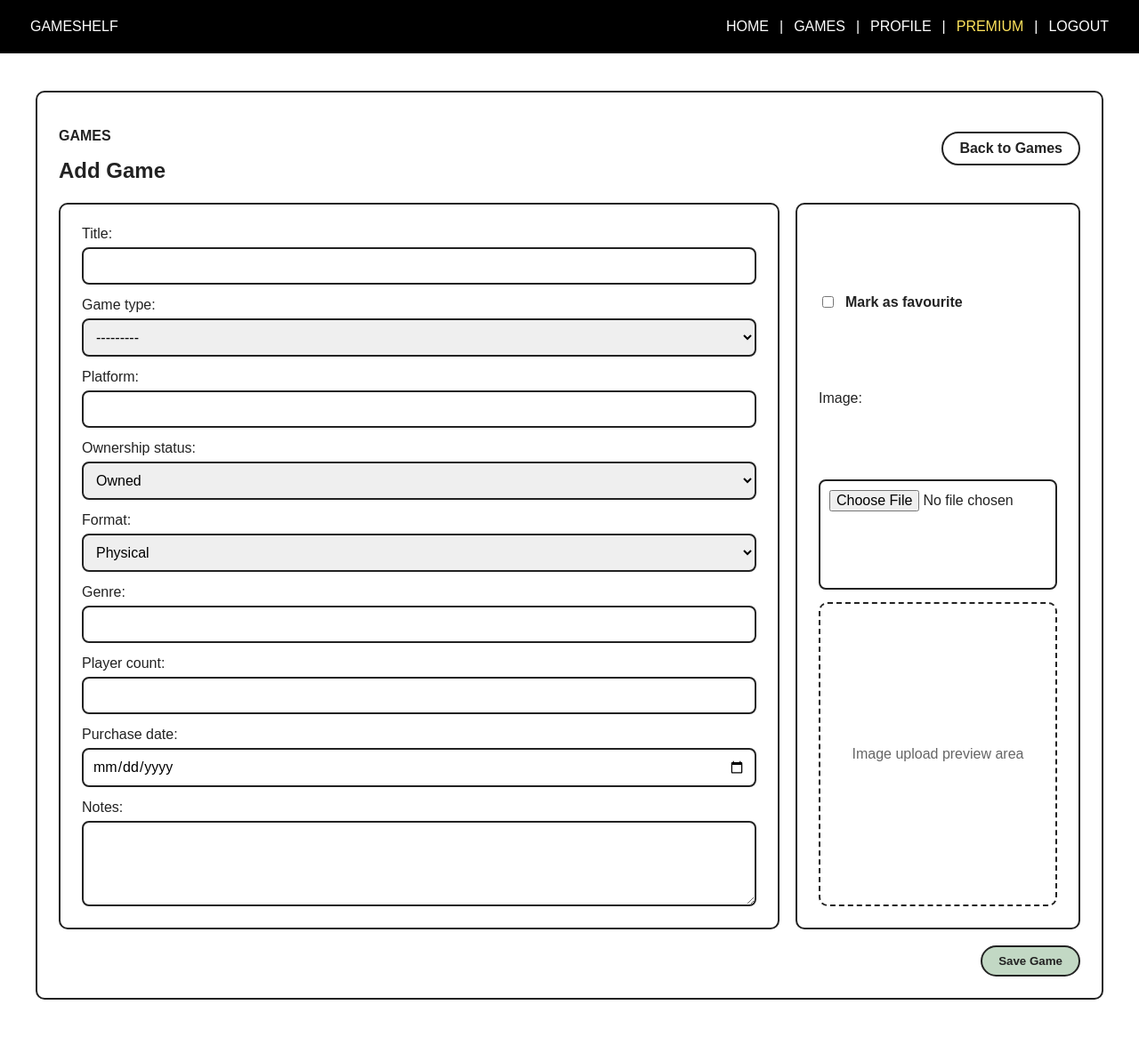
After one commit to DarthCookie45/GameShelf, a Django app: page /games/add/ in a window 1280 px wide. The commit adds this page. Shown: the whole page at 89% size. Run offline with Django 5.2, Linux system fonts and the light colour scheme; the visitor is signed in with stand-in values (Sample User, id 1).

Commit message:
Add game creation form

```diff
--- /dev/null
+++ b/games/forms.py
@@ -0,0 +1,41 @@
+from django import forms
+
+from .models import Game
+
+
+class GameForm(forms.ModelForm):
+    class Meta:
+        model = Game
+        fields = [
+            'title',
+            'game_type',
+            'platform',
+            'ownership_status',
+            'format',
+            'genre',
+            'player_count',
+            'purchase_date',
+            'favourite',
+            'image',
+            'notes',
+        ]
+        widgets = {
+            'purchase_date': forms.DateInput(attrs={'type': 'date'}),
+            'notes': forms.Textarea(attrs={'rows': 4}),
+        }
+
+    def clean_title(self):
+        title = self.cleaned_data['title'].strip()
+
+        if len(title) < 2:
+            raise forms.ValidationError('Please enter a game title.')
+
+        return title
+
+    def clean_platform(self):
+        platform = self.cleaned_data['platform'].strip()
+
+        if len(platform) < 2:
+            raise forms.ValidationError('Please enter a platform or game format.')
+
+        return platform
--- /dev/null
+++ b/games/templates/games/game_form.html
@@ -0,0 +1,105 @@
+{% extends 'base.html' %}
+
+{% block title %}{{ page_title }} | GameShelf{% endblock %}
+
+{% block content %}
+<section class="game-form-shell panel">
+    <div class="form-heading">
+        <div>
+            <p class="eyebrow">Games</p>
+            <h1>{{ page_title }}</h1>
+        </div>
+
+        <a class="button button-secondary" href="{% url 'games_list' %}">
+            Back to Games
+        </a>
+    </div>
+
+    <form method="post" enctype="multipart/form-data" class="game-form">
+        {% csrf_token %}
+
+        {% if form.errors %}
+            <div class="message message-error">
+                Please fix the errors below.
+            </div>
+        {% endif %}
+
+        <div class="form-grid">
+            <div class="form-main panel">
+                <div>
+                    {{ form.title.label_tag }}
+                    {{ form.title }}
+                    {{ form.title.errors }}
+                </div>
+
+                <div>
+                    {{ form.game_type.label_tag }}
+                    {{ form.game_type }}
+                    {{ form.game_type.errors }}
+                </div>
+
+                <div>
+                    {{ form.platform.label_tag }}
+                    {{ form.platform }}
+                    {{ form.platform.errors }}
+                </div>
+
+                <div>
+                    {{ form.ownership_status.label_tag }}
+                    {{ form.ownership_status }}
+                    {{ form.ownership_status.errors }}
+                </div>
+
+                <div>
+                    {{ form.format.label_tag }}
+                    {{ form.format }}
+                    {{ form.format.errors }}
+                </div>
+
+                <div>
+                    {{ form.genre.label_tag }}
+                    {{ form.genre }}
+                    {{ form.genre.errors }}
+                </div>
+
+                <div>
+                    {{ form.player_count.label_tag }}
+                    {{ form.player_count }}
+                    {{ form.player_count.errors }}
+                </div>
+
+                <div>
+                    {{ form.purchase_date.label_tag }}
+                    {{ form.purchase_date }}
+                    {{ form.purchase_date.errors }}
+                </div>
+
+                <div>
+                    {{ form.notes.label_tag }}
+                    {{ form.notes }}
+                    {{ form.notes.errors }}
+                </div>
+            </div>
+
+            <aside class="form-side panel">
+                <label class="favourite-toggle">
+                    {{ form.favourite }}
+                    <span>Mark as favourite</span>
+                </label>
+
+                <div>
+                    {{ form.image.label_tag }}
+                    {{ form.image }}
+                    {{ form.image.errors }}
+                </div>
+
+                <div class="image-placeholder">
+                    Image upload preview area
+                </div>
+            </aside>
+        </div>
+
+        <button class="button save-button" type="submit">Save Game</button>
+    </form>
+</section>
+{% endblock %}
--- a/games/templates/games/games_list.html
+++ b/games/templates/games/games_list.html
@@ -5,7 +5,7 @@
 {% block content %}
 <section class="games-layout">
     <aside class="games-sidebar panel">
-        <a class="button add-game-button" href="#">ADD GAME</a>
+        <a class="button add-game-button" href="{% url 'game_create' %}">ADD GAME</a>
 
         <form method="get" class="filter-form">
             <label for="q">Search game</label>
--- a/games/urls.py
+++ b/games/urls.py
@@ -4,4 +4,5 @@ from . import views
 
 urlpatterns = [
     path('', views.games_list, name='games_list'),
+    path('add/', views.game_create, name='game_create'),
 ]
--- a/games/views.py
+++ b/games/views.py
@@ -1,7 +1,9 @@
+from django.contrib import messages
 from django.contrib.auth.decorators import login_required
 from django.db.models import Q
-from django.shortcuts import render
+from django.shortcuts import redirect, render
 
+from .forms import GameForm
 from .models import Game
 
 # Create your views here.
@@ -82,3 +84,21 @@ def games_list(request):
     }
 
     return render(request, 'games/games_list.html', context)
+
+
+@login_required
+def game_create(request):
+    if request.method == 'POST':
+        form = GameForm(request.POST, request.FILES)
+
+        if form.is_valid():
+            game = form.save(commit=False)
+            game.owner = request.user
+            game.save()
+
+            messages.success(request, 'Game added to your shelf.')
+            return redirect('games_list')
+    else:
+        form = GameForm()
+
+    return render(request, 'games/game_form.html', {'form': form, 'page_title': 'Add Game'})
--- a/static/css/style.css
+++ b/static/css/style.css
@@ -1,4 +1,4 @@
-/* -- Global Theme -- */
+/*-- Global Theme --*/
 
 :root {
     --accent: #C2D8C4;
@@ -23,7 +23,7 @@ body {
 }
 
 
-/* -- Shared Layout -- */
+/*-- Shared Layout --*/
 
 .site-header {
     background: #000000;
@@ -112,7 +112,7 @@ body {
 }
 
 
-/*  -- Messages -- */
+/*-- Messages -*/
 
 .message {
     border: 2px solid var(--coal);
@@ -130,7 +130,7 @@ body {
 }
 
 
-/* -- Homepage -- */
+/*-- Homepage --*/
 
 .home-hero {
     align-items: center;
@@ -181,7 +181,7 @@ body {
 }
 
 
-/* -- Authentication Pages -- */
+/*-- Authentication Pages --*/
 
 .auth-layout {
     display: grid;
@@ -234,7 +234,7 @@ body {
 }
 
 
-/* -- Games List Page -- */
+/*-- Games List Page --*/
 
 .games-layout {
     display: grid;
@@ -336,11 +336,94 @@ body {
     text-align: center;
 }
 
+/*-- Game Form Page --*/
 
-/* -- Responsive Styles -- */
+.game-form-shell {
+    margin: 18px auto;
+    max-width: 1200px;
+}
+
+.form-heading {
+    align-items: center;
+    display: flex;
+    justify-content: space-between;
+    gap: 18px;
+    margin-bottom: 22px;
+}
+
+.form-heading h1 {
+    margin: 0;
+}
+
+.game-form {
+    display: grid;
+    gap: 18px;
+}
+
+.form-grid {
+    display: grid;
+    gap: 18px;
+    grid-template-columns: 1fr 320px;
+}
+
+.form-main,
+.form-side {
+    display: grid;
+    gap: 14px;
+}
+
+.form-main div,
+.form-side div {
+    display: grid;
+    gap: 6px;
+}
+
+.form-main input,
+.form-main select,
+.form-main textarea,
+.form-side input {
+    border: 2px solid var(--coal);
+    border-radius: 8px;
+    font: inherit;
+    padding: 10px;
+    width: 100%;
+}
+
+.favourite-toggle {
+    align-items: center;
+    display: flex;
+    font-weight: bold;
+    gap: 10px;
+}
+
+.favourite-toggle input {
+    width: auto;
+}
+
+.image-placeholder {
+    align-content: center;
+    border: 2px dashed var(--coal);
+    border-radius: 10px;
+    color: #666666;
+    display: grid;
+    min-height: 190px;
+    padding: 18px;
+    text-align: center;
+}
+
+.save-button {
+    cursor: pointer;
+    justify-self: end;
+}
+
+/*-- Responsive Styles --*/
 
 @media (max-width: 900px) {
     .games-layout {
+        grid-template-columns: 1fr;
+    }
+
+    .form-grid {
         grid-template-columns: 1fr;
     }
 }
```
Also changed, not shown: TESTING.md (+8 -0 lines).
